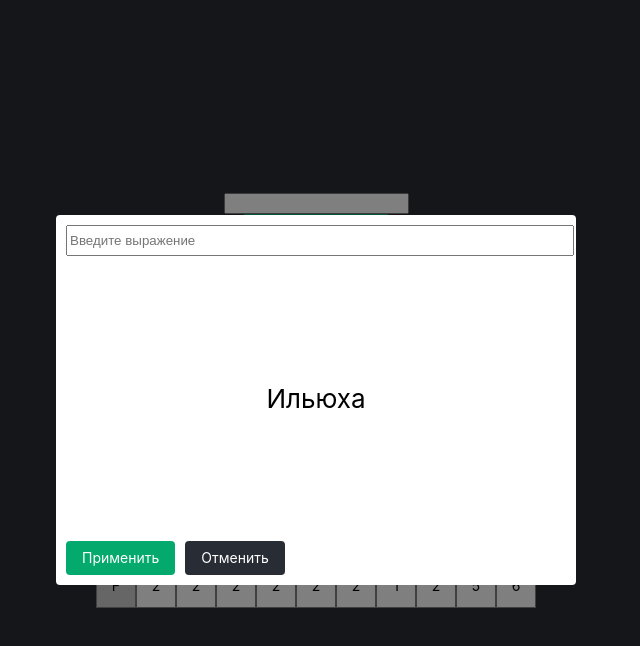
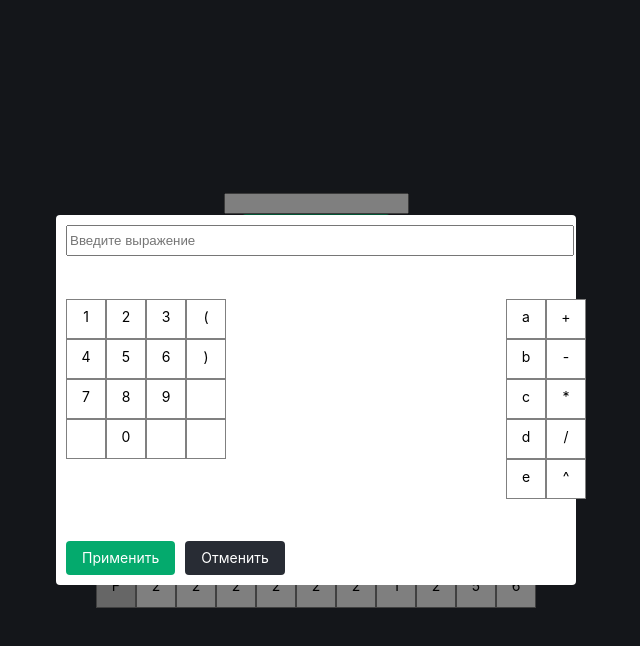
Before and after one commit to alexzonic/model, a React (Create React App) app: page / in a window 1280 px wide. Both pictures are taken after a click on the element "Ввести значение". Shown: the top 646 px of the page, without its empty margins (324-964 px from the left). Built offline with nearby package versions, Linux system fonts and the light colour scheme.

Commit message:
Отрисовка вводимых значений

```diff
--- a/src/content/DijkstraTable/DijkstraTable.tsx
+++ b/src/content/DijkstraTable/DijkstraTable.tsx
@@ -1,5 +1,5 @@
 import React from 'react';
-import {createTable} from "../../domain/Dijkstra";
+import {createTable, dijkstraMatrix} from "../../domain/Dijkstra";
 import {TableRow} from '../TableRow/TableRow';
 
 interface Props {
@@ -7,7 +7,7 @@ interface Props {
 }
 
 export const DijkstraTable: React.FC<Props> = ({}) => {
-    const tableValues = (createTable() || []);
+    const tableValues = (createTable(dijkstraMatrix) || []);
 
     return (
         <>
--- /dev/null
+++ b/src/content/InputNumbers/InputNumbers.scss
@@ -0,0 +1,6 @@
+.root {
+  padding: 8px 16px;
+  box-sizing: border-box;
+  border-radius: 4px;
+  border: 1px solid black;
+}
--- /dev/null
+++ b/src/content/InputNumbers/ModalTable.tsx
@@ -0,0 +1,19 @@
+import React from 'react';
+import {TableRow} from "../TableRow/TableRow";
+import {createTable} from "../../domain/Dijkstra";
+import {inputNumbersBlockMatrix} from "../../domain/InputNumbers";
+
+interface Props {
+    onClick: (value: string) => void;
+    matrix: Array<string[]>;
+}
+
+export const ModalTable: React.FC<Props> = ({onClick, matrix}) => {
+    const rows = createTable(matrix)
+
+    return (
+        <div>
+            {rows.map((row, index) => <TableRow key={index} onClick={onClick} cells={row.cells}/>)}
+        </div>
+    );
+};
--- a/src/content/Modal/Modal.scss
+++ b/src/content/Modal/Modal.scss
@@ -35,5 +35,9 @@
         }
       }
     }
+
+    .modal-content_tables{
+      display: flex;
+    }
   }
 }
--- a/src/content/Modal/Modal.tsx
+++ b/src/content/Modal/Modal.tsx
@@ -2,6 +2,8 @@ import React from 'react';
 import "./Modal.scss";
 import {Input} from "../Input/Input";
 import {Button} from "../Button/Button";
+import {ModalTable} from "../InputNumbers/ModalTable";
+import {inputNumbersBlockMatrix, inputOperatorsBlockMatrix} from "../../domain/InputNumbers";
 
 interface Props {
     setInfix: (infix: string) => void,
@@ -11,13 +13,19 @@ interface Props {
 export const Modal: React.FC<Props> = ({onClose, setInfix}) => {
     const [expression, setExpression] = React.useState('')
 
+    const handleInput = (value:string) => {
+        setExpression(expression+value)
+    }
+
+
     return (
         <div className="modal" onClick={onClose}>
             <div className="modal-content" onClick={(e) => e.stopPropagation()}>
                 <Input className={'modal-content_input'} value={expression} onChange={setExpression}
                        placeholder={'Введите выражение'}/>
-                <div style={{color: "black"}}>
-                    Ильюха
+                <div className={"modal-content_tables"}>
+                    <ModalTable onClick={handleInput} matrix={inputNumbersBlockMatrix}/>
+                    <ModalTable onClick={handleInput} matrix={inputOperatorsBlockMatrix}/>
                 </div>
                 <div className="modal-content_buttons">
                     <Button value={'Применить'} onClick={() => {
--- a/src/content/TableCell/TableCell.scss
+++ b/src/content/TableCell/TableCell.scss
@@ -14,3 +14,7 @@
 .tb-cell-headers {
   background-color: darken(#ffffff, 20);
 }
+
+.tb-cell-inputs {
+  background: white;
+}
--- a/src/content/TableCell/TableCell.tsx
+++ b/src/content/TableCell/TableCell.tsx
@@ -4,12 +4,17 @@ import './TableCell.scss'
 interface Props {
     id?: string;
     value: string;
-    active: boolean
+    active: boolean;
+    onClick?: (value: string) => void;
 }
 
-export const TableCell: React.FC<Props> = ({id, value, active}) => {
+export const TableCell: React.FC<Props> = ({id, value, active, onClick}) => {
     return (
-        <div key={id} className={`tb-cell ${active && 'tb-cell-active'} ${!id && 'tb-cell-headers'}`}>
+        <div
+            key={id}
+            className={`tb-cell ${active && 'tb-cell-active'} ${!id && !onClick && 'tb-cell-headers'} ${onClick && 'tb-cell-inputs'}`}
+            onClick={() => value && onClick && onClick(value)}
+        >
             {value}
         </div>
     );
--- a/src/content/TableRow/TableRow.tsx
+++ b/src/content/TableRow/TableRow.tsx
@@ -5,9 +5,10 @@ import {TableCell} from "../TableCell/TableCell";
 
 interface Props {
     cells: Cell[];
+    onClick?: (value: string) => void;
 }
 
-export const TableRow: React.FC<Props> = ({cells}) => {
+export const TableRow: React.FC<Props> = ({cells, onClick}) => {
     return (
         <div className="tb-row">
             {cells.map((cell, idx) =>
@@ -16,6 +17,7 @@ export const TableRow: React.FC<Props> = ({cells}) => {
                     id={cell.id}
                     value={cell.value}
                     active={false}
+                    onClick ={onClick}
                 />)}
         </div>
     );
--- a/src/domain/Dijkstra.ts
+++ b/src/domain/Dijkstra.ts
@@ -7,7 +7,7 @@ export type Cell = {
     value: string;
 }
 
-export function createTable() {
+export function createTable(matrix: Array<string[]>) {
     const result: Row[] = [];
     const head = matrix[0];
 
@@ -47,7 +47,7 @@ const four = '4';
 const five = '5';
 const six = '6';
 
-const matrix: Array<string[]> = [
+export const dijkstraMatrix: Array<string[]> = [
     ['', empty, plus, minus, mult, divide, pow, leftQuote, rightQuote, func, value],
     [empty, four, one, one, one, one, one, one, five, one, six],
     [plus, two, two, two, one, one, one, one, two, one, six],
--- /dev/null
+++ b/src/domain/InputNumbers.ts
@@ -0,0 +1,14 @@
+export const inputNumbersBlockMatrix : Array<string[]> = [
+    ['1', '2', '3', '('],
+    ['4', '5', '6', ')'],
+    ['7', '8', '9',''],
+    ['', '0', '', '']
+]
+
+export const inputOperatorsBlockMatrix : Array<string[]> = [
+    ['a', '+'],
+    ['b', '-'],
+    ['c', '*'],
+    ['d', '/'],
+    ['e', '^'],
+]
```
